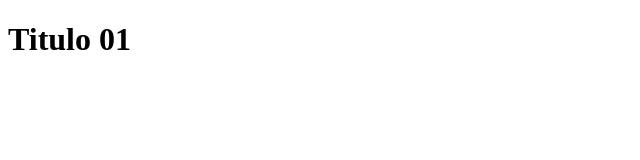
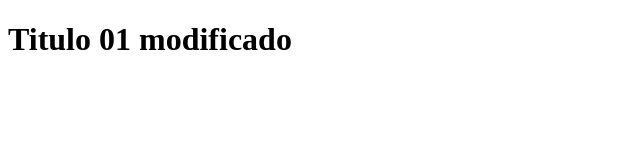
Before and after one commit to eugeniadev16/HelloGit, a plain HTML site: page index.html in a window 1280 px wide. Shown: the whole page, without its empty margins (0-640 px from the left). Drawn offline with Linux system fonts and the light colour scheme.

Commit message:
Se modifico titulo index

```diff
--- a/index.html
+++ b/index.html
@@ -9,7 +9,7 @@
 </head>
 
 <body>
-    <h1>Titulo 01</h1>
+    <h1>Titulo 01 modificado</h1>
 </body>
 
 </html>
```
